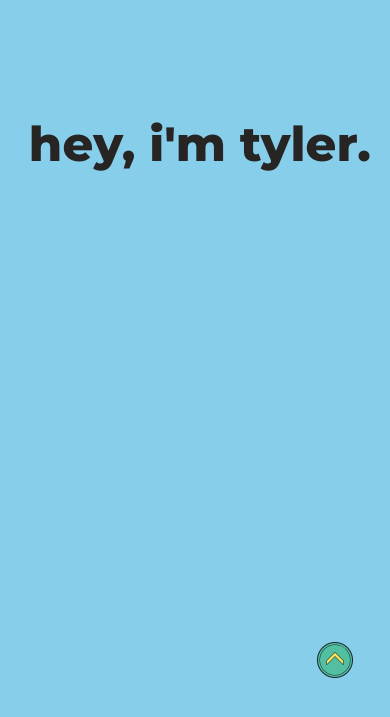
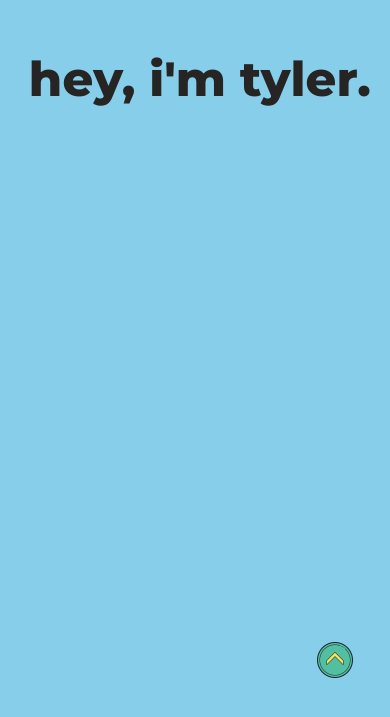
Before and after one commit to codertyler/personal_website, a plain HTML site: page index.html in a window 390 px wide. Shown: the part 125-842 px from the top of the page. Drawn offline with nearby package versions, Linux system fonts and the light colour scheme.

Commit message:
minor improvements

```diff
--- a/index.html
+++ b/index.html
@@ -174,7 +174,7 @@
   </div>
 
 
- </body>
+` </body>
 
 
 
--- a/style.css
+++ b/style.css
@@ -296,7 +296,7 @@ footer {
     color: rgb(39, 36, 36);
     text-align: left;
     margin-left: 0.6em;
-    margin-top: 5em;
+    margin-top: 3em;
     font-size: 3em;
     width: 500px;
   }
@@ -310,7 +310,9 @@ footer {
     color: white;
     background-color: #87ceeb;
     flex-direction: column;
-    background-size: 30em;
+    background-size: 60em;
+    background-position: center;
+
 
   }
 
```
